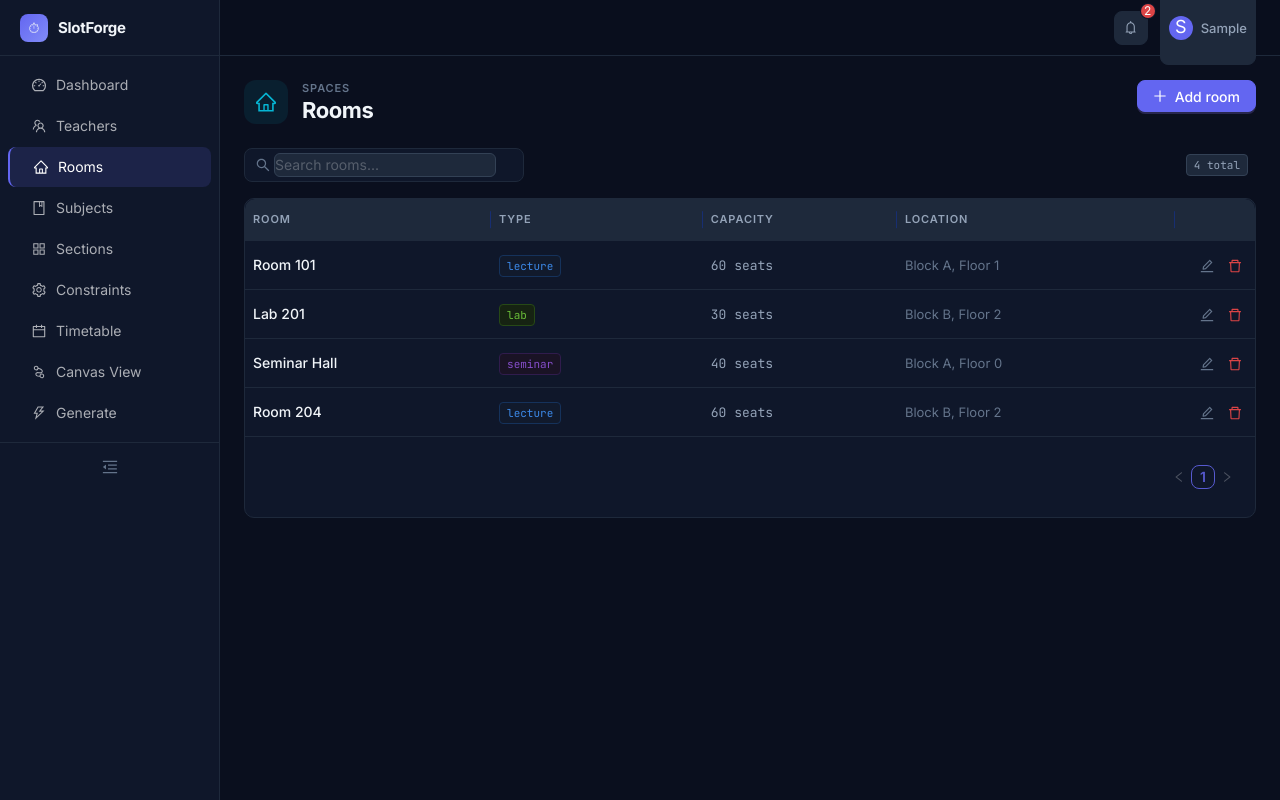
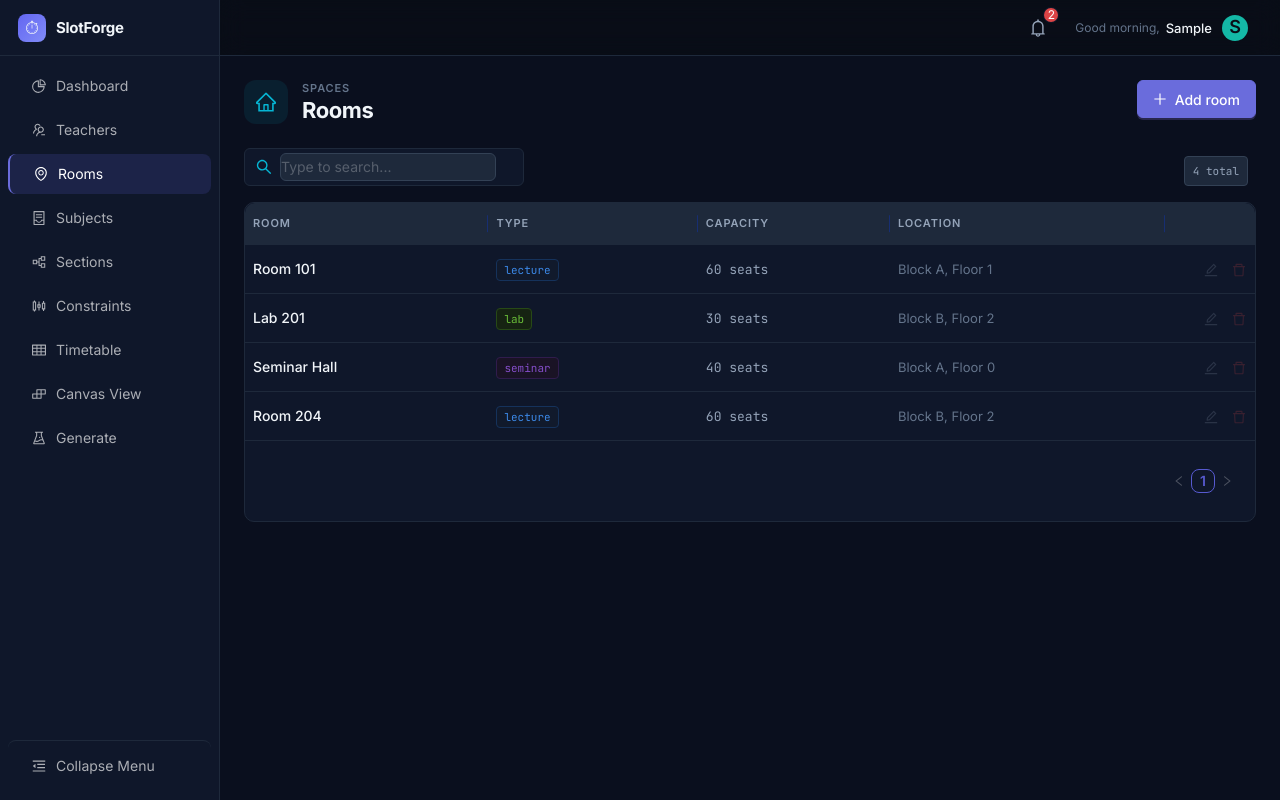
Before and after one commit to revanthlol/SlotForge, a React (Vite) app in the folder frontend/: page /rooms in a window 1280 px wide. Built offline with nearby package versions, Linux system fonts and the light colour scheme; sample sign-in values are in the browser's storage.

Commit message:
Refined frontend

```diff
--- a/frontend/index.html
+++ b/frontend/index.html
@@ -7,6 +7,9 @@
     <title>SlotForge — Timetable Admin</title>
     <link rel="preconnect" href="https://fonts.googleapis.com" />
     <link rel="preconnect" href="https://fonts.gstatic.com" crossorigin />
+    <link rel="preconnect" href="https://fonts.googleapis.com">
+    <link rel="preconnect" href="https://fonts.gstatic.com" crossorigin>
+    <link href="https://fonts.googleapis.com/css2?family=Inter:wght@400;500;600;700&family=JetBrains+Mono:wght@400;500&display=swap" rel="stylesheet">
     <link href="https://fonts.googleapis.com/css2?family=Inter:wght@300;400;500;600;700&family=JetBrains+Mono:wght@400;500&display=swap" rel="stylesheet" />
   </head>
   <body>
--- a/frontend/src/components/common/CurdPage.tsx
+++ b/frontend/src/components/common/CurdPage.tsx
@@ -1,6 +1,6 @@
 import { useState } from 'react';
 import type { ReactNode } from 'react';
-import { Table, Button, Modal, Form, Input, Tag, Space, Tooltip, Empty } from 'antd';
+import { Table, Button, Modal, Form, Input, Tag, Space, Tooltip, Empty, Popconfirm } from 'antd';
 import { PlusOutlined, EditOutlined, DeleteOutlined, SearchOutlined } from '@ant-design/icons';
 import type { ColumnsType } from 'antd/es/table';
 
@@ -27,6 +27,9 @@ export default function CrudPage<T extends { id: string; name: string }>({
   const [search, setSearch] = useState('');
   const [form] = Form.useForm();
 
+  // Filter out any duplicating 'actions' column provided by sub-views
+  const sanitizedColumns = columns.filter(col => col.key !== 'actions');
+
   const filtered = data.filter(d =>
     d.name.toLowerCase().includes(search.toLowerCase())
   );
@@ -42,29 +45,62 @@ export default function CrudPage<T extends { id: string; name: string }>({
   };
 
   const actionCol: ColumnsType<T>[0] = {
-    key: 'actions', title: '', width: 80, align: 'right',
+    key: 'actions',
+    title: '',
+    width: 90,
+    align: 'right',
     render: (_, record) => (
-      <Space size={4}>
-        <Tooltip title="Edit">
+      <Space size={4} className="row-actions-container">
+        <Tooltip title="Edit entry" mouseEnterDelay={0.4}>
           <Button
-            type="text" size="small" icon={<EditOutlined />}
+            type="text"
+            size="small"
+            icon={<EditOutlined />}
             onClick={() => openEdit(record)}
-            style={{ color: 'var(--color-text-muted)' }}
+            style={{ color: 'var(--color-text-secondary)' }}
           />
         </Tooltip>
-        <Tooltip title="Delete">
-          <Button
-            type="text" size="small" icon={<DeleteOutlined />}
-            onClick={() => onDelete(record.id)}
-            danger
-          />
-        </Tooltip>
+        <Popconfirm
+          title="Delete Entry"
+          description={`Are you sure you want to delete this ${title.toLowerCase().slice(0, -1)}?`}
+          onConfirm={() => onDelete(record.id)}
+          okText="Delete"
+          cancelText="Cancel"
+          okButtonProps={{ danger: true }}
+          placement="topRight"
+        >
+          <Tooltip title="Delete entry" mouseEnterDelay={0.4}>
+            <Button
+              type="text"
+              size="small"
+              icon={<DeleteOutlined />}
+              danger
+            />
+          </Tooltip>
+        </Popconfirm>
       </Space>
     ),
   };
 
   return (
     <div>
+      {/* Global CSS override inject for smooth desktop hover styling actions layer */}
+      <style>{`
+        .ant-table-row .row-actions-container {
+          opacity: 0.2;
+          transform: translateX(4px);
+          transition: opacity 0.2s ease, transform 0.2s ease;
+        }
+        .ant-table-row:hover .row-actions-container {
+          opacity: 1;
+          transform: translateX(0);
+        }
+        .custom-search-input:focus, .custom-search-input-focused {
+          border-color: ${iconColor} !important;
+          box-shadow: 0 0 0 2px ${iconColor}15 !important;
+        }
+      `}</style>
+
       {/* Header */}
       <div style={{ display: 'flex', justifyContent: 'space-between', alignItems: 'flex-start', marginBottom: 24 }}>
         <div style={{ display: 'flex', gap: 14, alignItems: 'center' }}>
@@ -85,27 +121,48 @@ export default function CrudPage<T extends { id: string; name: string }>({
             </h1>
           </div>
         </div>
-        <Button type="primary" icon={<PlusOutlined />} onClick={openAdd}>
+        <Button
+          type="primary"
+          icon={<PlusOutlined />}
+          onClick={openAdd}
+          style={{ height: 38, fontWeight: 600, borderRadius: 6 }}
+        >
           {addLabel}
         </Button>
       </div>
 
-      {/* Search + count */}
-      <div style={{ display: 'flex', justifyContent: 'space-between', alignItems: 'center', marginBottom: 16 }}>
+      {/* Modern Search Row */}
+      <div style={{ display: 'flex', justifyContent: 'space-between', alignItems: 'flex-end', marginBottom: 16 }}>
         <Input
-          prefix={<SearchOutlined style={{ color: 'var(--color-text-muted)' }} />}
-          placeholder={`Search ${title.toLowerCase()}...`}
+          className="custom-search-input"
+          prefix={<SearchOutlined style={{ color: iconColor, marginRight: 4, fontSize: 16 }} />}
+          placeholder={`Type to search...`}
           value={search}
           onChange={e => setSearch(e.target.value)}
-          style={{ maxWidth: 280 }}
+          style={{
+            maxWidth: 280,
+            height: 38,
+            borderRadius: 6,
+            background: 'var(--color-bg-surface)',
+            border: '1px solid var(--color-border)',
+            color: 'var(--color-text-primary)',
+          }}
           allowClear
         />
-        <Tag style={{ background: 'var(--color-bg-elevated)', border: '1px solid var(--color-border-strong)', color: 'var(--color-text-secondary)', fontFamily: 'var(--font-mono)', fontSize: 11 }}>
+        <Tag style={{
+          background: 'var(--color-bg-elevated)',
+          border: '1px solid var(--color-border-strong)',
+          color: 'var(--color-text-secondary)',
+          fontFamily: 'var(--font-mono)',
+          fontSize: 11,
+          padding: '4px 8px',
+          borderRadius: 4
+        }}>
           {filtered.length} total
         </Tag>
       </div>
 
-      {/* Table */}
+      {/* Table Frame Wrapper */}
       <div style={{
         background: 'var(--color-bg-surface)',
         border: '1px solid var(--color-border)',
@@ -114,10 +171,10 @@ export default function CrudPage<T extends { id: string; name: string }>({
       }}>
         <Table
           dataSource={filtered}
-          columns={[...columns, actionCol]}
+          columns={[...sanitizedColumns, actionCol]}
           rowKey="id"
           pagination={{ pageSize: 10, size: 'small', style: { padding: '12px 16px' } }}
-          locale={{ emptyText: <Empty description="Nothing here yet — add your first entry above." /> }}
+          locale={{ emptyText: <Empty image={Empty.PRESENTED_IMAGE_SIMPLE} description="No matching spaces found." /> }}
           size="middle"
         />
       </div>
@@ -136,7 +193,7 @@ export default function CrudPage<T extends { id: string; name: string }>({
         width={480}
         destroyOnClose
       >
-        <Form form={form} layout="vertical" style={{ marginTop: 16 }}>
+        <Form form={form} layout="vertical" style={{ marginTop: 20 }}>
           {formFields}
         </Form>
       </Modal>
--- a/frontend/src/components/pages/dashboard/DashboardPage.tsx
+++ b/frontend/src/components/pages/dashboard/DashboardPage.tsx
@@ -21,9 +21,19 @@ const ACTIVITY = [
   { label: 'Section CS-B added', time: '2 days ago', type: 'info' },
 ];
 
+const getDynamicGreeting = (): string => {
+    const hour = new Date().getHours();
+
+    if (hour < 12) return 'Good morning';
+    if (hour < 17) return 'Good afternoon';
+    return 'Good evening';
+  }
+
 export default function DashboardPage() {
   const navigate = useNavigate();
   const { user } = useAuth();
+  const greeting = getDynamicGreeting();
+
 
   return (
     <div>
@@ -33,7 +43,7 @@ export default function DashboardPage() {
           Overview
         </p>
         <h1 style={{ margin: '4px 0 4px', fontSize: 24, fontWeight: 700, color: 'var(--color-text-primary)', letterSpacing: '-0.02em' }}>
-          Good morning, {user?.name?.split(' ')[0]} 👋
+          {greeting}, {user?.name?.split(' ')[0]}
         </h1>
         <p style={{ margin: 0, color: 'var(--color-text-secondary)', fontSize: 14 }}>
           Here's the current state of your timetable configuration.
--- a/frontend/src/index.css
+++ b/frontend/src/index.css
@@ -7,7 +7,7 @@
   --color-bg-surface: #0f172a;
   --color-bg-elevated: #1e293b;
   --color-bg-muted: #334155;
-  --color-accent: #6366f1;
+  --color-accent: #6a6cdc;
   --color-accent-light: #818cf8;
   --color-accent-amber: #fbbf24;
   --color-text-primary: #f1f5f9;
@@ -28,8 +28,10 @@ body {
   margin: 0;
   background: var(--color-bg-base);
   color: var(--color-text-primary);
-  font-family: var(--font-display);
+  body {
+  font-family: 'Inter', system-ui, -apple-system, sans-serif;
   -webkit-font-smoothing: antialiased;
+}
 }
 
 /* Ant Design dark theme overrides */
--- a/frontend/src/layouts/AppLayout.tsx
+++ b/frontend/src/layouts/AppLayout.tsx
@@ -1,36 +1,146 @@
-import { useState } from 'react';
+import { useState, useEffect } from 'react';
 import { Layout, Menu, Avatar, Dropdown, Badge, Tooltip } from 'antd';
+
 import {
-  DashboardOutlined, TeamOutlined, HomeOutlined, BookOutlined,
-  AppstoreOutlined, SettingOutlined, CalendarOutlined,
-  LogoutOutlined, UserOutlined, BellOutlined, MenuFoldOutlined,
-  MenuUnfoldOutlined, NodeIndexOutlined, ThunderboltOutlined,
+  PieChartOutlined,
+  UsergroupDeleteOutlined,
+  EnvironmentOutlined,
+  ContainerOutlined,
+  PartitionOutlined,
+  SlidersOutlined,
+  TableOutlined,
+  BuildOutlined,
+  ExperimentOutlined,
+  LogoutOutlined,
+  UserOutlined,
+  BellOutlined,
+  MenuFoldOutlined,
+  MenuUnfoldOutlined
 } from '@ant-design/icons';
 import { useNavigate, useLocation, Outlet } from 'react-router-dom';
 import { useAuth } from '../store/authContext';
 
 const { Sider, Header, Content } = Layout;
 
+const getDynamicGreeting = (): string => {
+  const hour = new Date().getHours();
+  if (hour < 12) return 'Good morning';
+  if (hour < 17) return 'Good afternoon';
+  return 'Good evening';
+};
+
 const NAV_ITEMS = [
-  { key: '/dashboard', icon: <DashboardOutlined />, label: 'Dashboard' },
-  { key: 'divider-1', type: 'divider', label: '' },
-  { key: '/teachers', icon: <TeamOutlined />, label: 'Teachers' },
-  { key: '/rooms', icon: <HomeOutlined />, label: 'Rooms' },
-  { key: '/subjects', icon: <BookOutlined />, label: 'Subjects' },
-  { key: '/sections', icon: <AppstoreOutlined />, label: 'Sections' },
-  { key: 'divider-2', type: 'divider', label: '' },
-  { key: '/constraints', icon: <SettingOutlined />, label: 'Constraints' },
-  { key: '/timetable', icon: <CalendarOutlined />, label: 'Timetable' },
-  { key: '/canvas', icon: <NodeIndexOutlined />, label: 'Canvas View' },
-  { key: 'divider-3', type: 'divider', label: '' },
-  { key: '/generate', icon: <ThunderboltOutlined />, label: 'Generate' },
+  { key: '/dashboard', icon: <PieChartOutlined />, label: 'Dashboard' },
+  { key: '/teachers', icon: <UsergroupDeleteOutlined />, label: 'Teachers' },
+  { key: '/rooms', icon: <EnvironmentOutlined />, label: 'Rooms' },
+  { key: '/subjects', icon: <ContainerOutlined />, label: 'Subjects' },
+  { key: '/sections', icon: <PartitionOutlined />, label: 'Sections' },
+  { key: '/constraints', icon: <SlidersOutlined />, label: 'Constraints' },
+  { key: '/timetable', icon: <TableOutlined />, label: 'Timetable' },
+  { key: '/canvas', icon: <BuildOutlined />, label: 'Canvas View' },
+  { key: '/generate', icon: <ExperimentOutlined />, label: 'Generate' },
 ];
 
 export default function AppLayout() {
   const [collapsed, setCollapsed] = useState(false);
-  const { user, logout } = useAuth();
+  const [isInitializing, setIsInitializing] = useState(true);
+
+  const authContextValues = useAuth();
+  const contextLoading = authContextValues?.loading || false;
+  const user = authContextValues?.user;
+  const logout = authContextValues?.logout;
+
   const navigate = useNavigate();
   const location = useLocation();
+  const greeting = getDynamicGreeting();
+
+  useEffect(() => {
+    if (!contextLoading) {
+      // Made it stay for 2.5 seconds (2500ms) so the custom animation can play beautifully
+      const timer = setTimeout(() => {
+        setIsInitializing(false);
+      }, 2500);
+      return () => clearTimeout(timer);
+    }
+  }, [contextLoading]);
+
+  // --- PREMIUM CUSTOM TIMETABLE MATRIX SPLASH SCREEN ---
+  if (contextLoading || isInitializing) {
+    return (
+      <div style={{
+        position: 'fixed',
+        inset: 0,
+        background: '#090d16',
+        display: 'flex',
+        flexDirection: 'column',
+        alignItems: 'center',
+        justifyContent: 'center',
+        zIndex: 99999,
+        gap: 28
+      }}>
+        {/* Injecting the custom grid-building keyframe animations */}
+        <style>{`
+          .slotforge-matrix-spinner {
+            display: grid;
+            grid-template-columns: repeat(2, 16px);
+            gap: 6px;
+            transform: rotate(45deg);
+          }
+          .matrix-block {
+            width: 16px;
+            height: 16px;
+            background: #6366f1,
+            border-radius: 4px;
+            animation: slotPulse 1.2s infinite ease-in-out;
+          }
+          .matrix-block:nth-child(1) { animation-delay: 0s; }
+          .matrix-block:nth-child(2) { animation-delay: 0.2s; opacity: 0.8; }
+          .matrix-block:nth-child(3) { animation-delay: 0.4s; opacity: 0.6; }
+          .matrix-block:nth-child(4) { animation-delay: 0.6s; opacity: 0.4; }
+
+          @keyframes slotPulse {
+            0%, 100% {
+              transform: scale(1);
+              opacity: 1;
+              background: #818cf8;
+            }
+            50% {
+              transform: scale(0.8);
+              opacity: 0.2;
+              background: #6366f1;
+            }
+          }
+
+          .fade-up-text {
+            animation: textReveal 1s ease forwards;
+            opacity: 0;
+            transform: translateY(8px);
+          }
+          @keyframes textReveal {
+            to { opacity: 1; transform: translateY(0); }
+          }
+        `}</style>
+
+        {/* Custom Matrix Spinner Instead of standard circle spinner */}
+        <div className="slotforge-matrix-spinner">
+          <div className="matrix-block" />
+          <div className="matrix-block" />
+          <div className="matrix-block" />
+          <div className="matrix-block" />
+        </div>
+
+        {/* Sleek Minimal Branding Text */}
+        <div className="fade-up-text" style={{ display: 'flex', alignItems: 'center', gap: 10 }}>
+          <span style={{
+            fontWeight: 700, fontSize: 15, color: '#f3f4f6',
+            letterSpacing: '0.15em', textTransform: 'uppercase', fontFamily: 'system-ui'
+          }}>
+            SlotForge
+          </span>
+        </div>
+      </div>
+    );
+  }
 
   const userMenu = {
     items: [
@@ -38,9 +148,30 @@ export default function AppLayout() {
       { key: 'logout', icon: <LogoutOutlined />, label: 'Sign out', danger: true },
     ],
     onClick: ({ key }: { key: string }) => {
-      if (key === 'logout') { logout(); navigate('/login'); }
+      if (key === 'logout' && logout) { logout(); navigate('/login'); }
     },
   };
+
+  const menuItems = [
+    ...NAV_ITEMS.map(item => ({
+      key: item.key,
+      icon: item.icon,
+      label: item.label,
+      style: { borderRadius: 8, margin: '2px 8px', width: 'calc(100% - 16px)' },
+    })),
+    {
+      key: 'toggle-collapse',
+      icon: collapsed ? <MenuUnfoldOutlined /> : <MenuFoldOutlined />,
+      label: collapsed ? '' : 'Collapse Menu',
+      style: {
+        borderRadius: 8,
+        margin: 'auto 8px 12px 8px',
+        width: 'calc(100% - 16px)',
+        borderTop: '1px solid var(--color-border)',
+        paddingTop: 12
+      }
+    }
+  ];
 
   return (
     <Layout style={{ minHeight: '100vh', background: 'var(--color-bg-base)' }}>
@@ -54,81 +185,72 @@ export default function AppLayout() {
           position: 'fixed', left: 0, top: 0, bottom: 0, zIndex: 100,
           background: 'var(--color-bg-surface)',
           borderRight: '1px solid var(--color-border)',
+          display: 'flex',
+          flexDirection: 'column'
         }}
       >
-        {/* Logo */}
         <div style={{
           height: 56, display: 'flex', alignItems: 'center',
-          padding: collapsed ? '0 20px' : '0 20px',
+          padding: '0 18px',
           borderBottom: '1px solid var(--color-border)',
           gap: 10,
+          flexShrink: 0
         }}>
-          <div style={{
+           <div style={{
             width: 28, height: 28, borderRadius: 8, flexShrink: 0,
             background: 'linear-gradient(135deg, #6366f1, #818cf8)',
             display: 'flex', alignItems: 'center', justifyContent: 'center',
-            fontSize: 14,
+            fontSize: 18,
           }}>⏱</div>
-          {!collapsed && (
-            <span style={{
+           {!collapsed && (
+          <span style={{
               fontWeight: 700, fontSize: 15, color: 'var(--color-text-primary)',
               letterSpacing: '-0.02em',
             }}>SlotForge</span>
+
           )}
+
         </div>
 
-        {/* Nav */}
         <Menu
           mode="inline"
           theme="dark"
           selectedKeys={[location.pathname]}
-          onClick={({ key }) => { if (!key.startsWith('divider')) navigate(key); }}
-          style={{ border: 'none', padding: '8px 0', flex: 1 }}
-          items={NAV_ITEMS.filter(i => i.type !== 'divider').map(item => ({
-            key: item.key,
-            icon: item.icon,
-            label: item.label,
-            style: { borderRadius: 8, margin: '1px 8px', width: 'calc(100% - 16px)' },
-          }))}
+          onClick={({ key }) => {
+            if (key === 'toggle-collapse') {
+              setCollapsed(!collapsed);
+            } else {
+              navigate(key);
+            }
+          }}
+          style={{
+            border: 'none',
+            padding: '8px 0',
+            display: 'flex',
+            flexDirection: 'column',
+            height: 'calc(100% - 56px)'
+          }}
+          items={menuItems}
         />
-
-        {/* Collapse trigger */}
-        <div style={{
-          padding: '12px 0', borderTop: '1px solid var(--color-border)',
-          display: 'flex', justifyContent: 'center',
-        }}>
-          <Tooltip title={collapsed ? 'Expand' : 'Collapse'} placement="right">
-            <button
-              onClick={() => setCollapsed(!collapsed)}
-              style={{
-                background: 'none', border: 'none', cursor: 'pointer',
-                color: 'var(--color-text-muted)', fontSize: 16, padding: '4px 8px',
-              }}
-            >
-              {collapsed ? <MenuUnfoldOutlined /> : <MenuFoldOutlined />}
-            </button>
-          </Tooltip>
-        </div>
       </Sider>
 
       <Layout style={{ marginLeft: collapsed ? 64 : 220, transition: 'margin 0.2s' }}>
-        {/* Header */}
         <Header style={{
           position: 'sticky', top: 0, zIndex: 99,
-          background: 'rgba(10,15,30,0.85)',
+          background: 'rgba(9,13,22,0.80)',
           backdropFilter: 'blur(12px)',
           borderBottom: '1px solid var(--color-border)',
           padding: '0 24px',
           height: 56, display: 'flex', alignItems: 'center', justifyContent: 'flex-end',
-          gap: 12,
+          gap: 16,
         }}>
           <Tooltip title="Notifications">
             <Badge count={2} size="small">
               <button style={{
-                background: 'var(--color-bg-elevated)', border: '1px solid var(--color-border)',
-                borderRadius: 8, width: 34, height: 34, cursor: 'pointer',
-                color: 'var(--color-text-secondary)', display: 'flex',
-                alignItems: 'center', justifyContent: 'center',
+                background: 'transparent', border: 'none',
+                cursor: 'pointer', color: 'var(--color-text-secondary)',
+                display: 'flex', alignItems: 'center', justifyContent: 'center',
+                fontSize: 18, padding: 4
               }}>
                 <BellOutlined />
               </button>
@@ -137,22 +259,26 @@ export default function AppLayout() {
 
           <Dropdown menu={userMenu} placement="bottomRight" trigger={['click']}>
             <div style={{
-              display: 'flex', alignItems: 'center', gap: 8, cursor: 'pointer',
+              display: 'flex', alignItems: 'center', gap: 6, cursor: 'pointer',
               padding: '4px 8px', borderRadius: 8,
-              border: '1px solid var(--color-border)',
-              background: 'var(--color-bg-elevated)',
-            }}>
-              <Avatar size={24} src={user?.avatar} style={{ background: '#6366f1' }}>
-                {user?.name?.[0]}
+              transition: 'opacity 0.2s'
+            }}
+            onMouseEnter={(e) => e.currentTarget.style.opacity = '0.8'}
+            onMouseLeave={(e) => e.currentTarget.style.opacity = '1'}
+            >
+              <span style={{ fontSize: 12, color: 'var(--color-text-muted)', fontWeight: 400 }}>
+                {greeting},
+              </span>
+              <span style={{ fontSize: 13, color: 'var(--color-text-primary)', fontWeight: 500, marginRight: 4 }}>
+                {user?.name?.split(' ')[0] || 'Admin'}
+              </span>
+              <Avatar size={26} src={user?.avatar} style={{ background: '#14b8a6', color: '#090d16', fontWeight: 600 }}>
+                {user?.name?.[0] || 'A'}
               </Avatar>
-              <span style={{ fontSize: 13, color: 'var(--color-text-secondary)', fontWeight: 500 }}>
-                {user?.name?.split(' ')[0]}
-              </span>
             </div>
           </Dropdown>
         </Header>
 
-        {/* Page content */}
         <Content style={{ padding: '24px', minHeight: 'calc(100vh - 56px)' }}>
           <Outlet />
         </Content>
```
Also changed, not shown: frontend/src/components/pages/timetable/TimetablePage.tsx (+38 -30 lines), frontend/src/store/authContext.tsx (+20 -11 lines).
